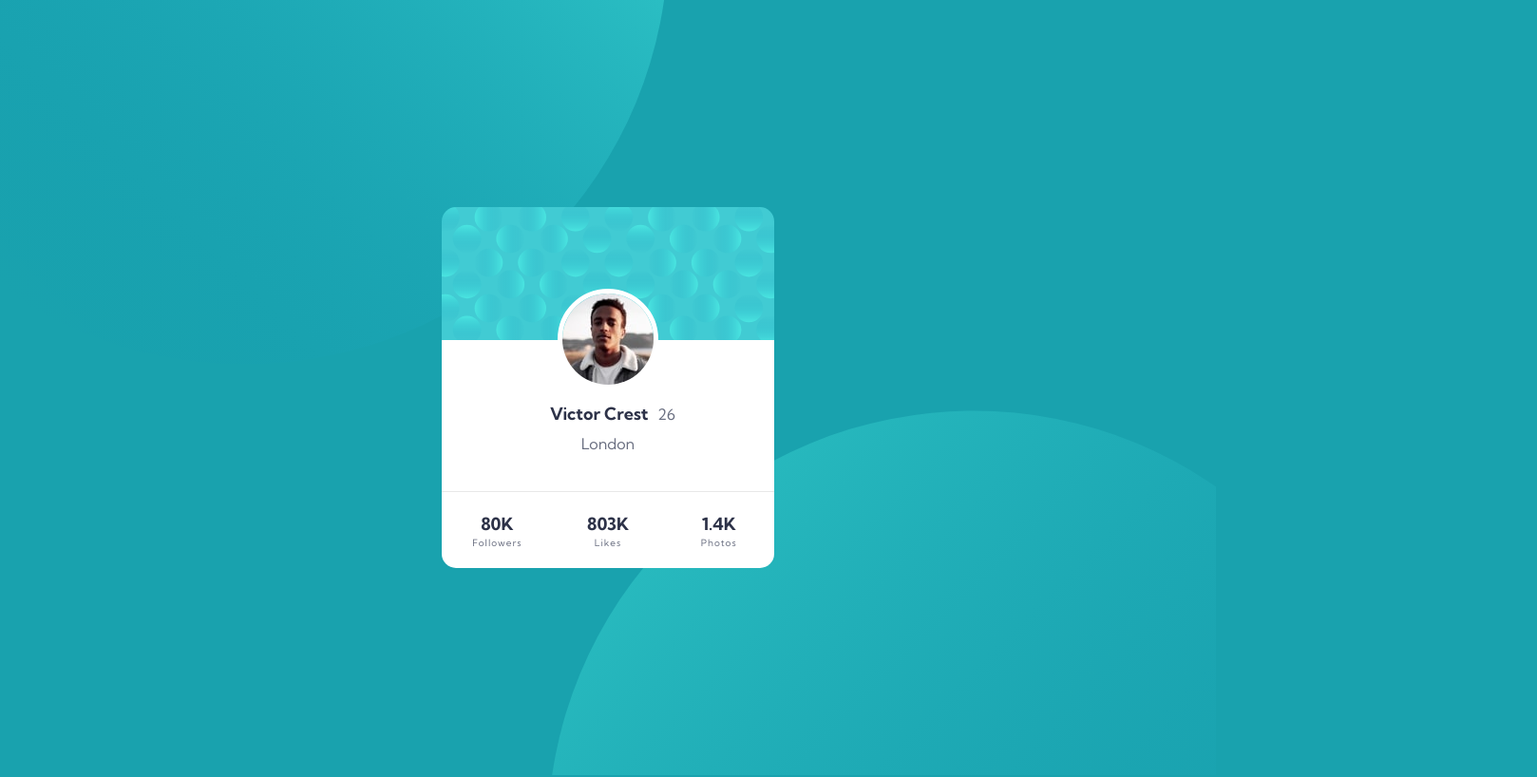
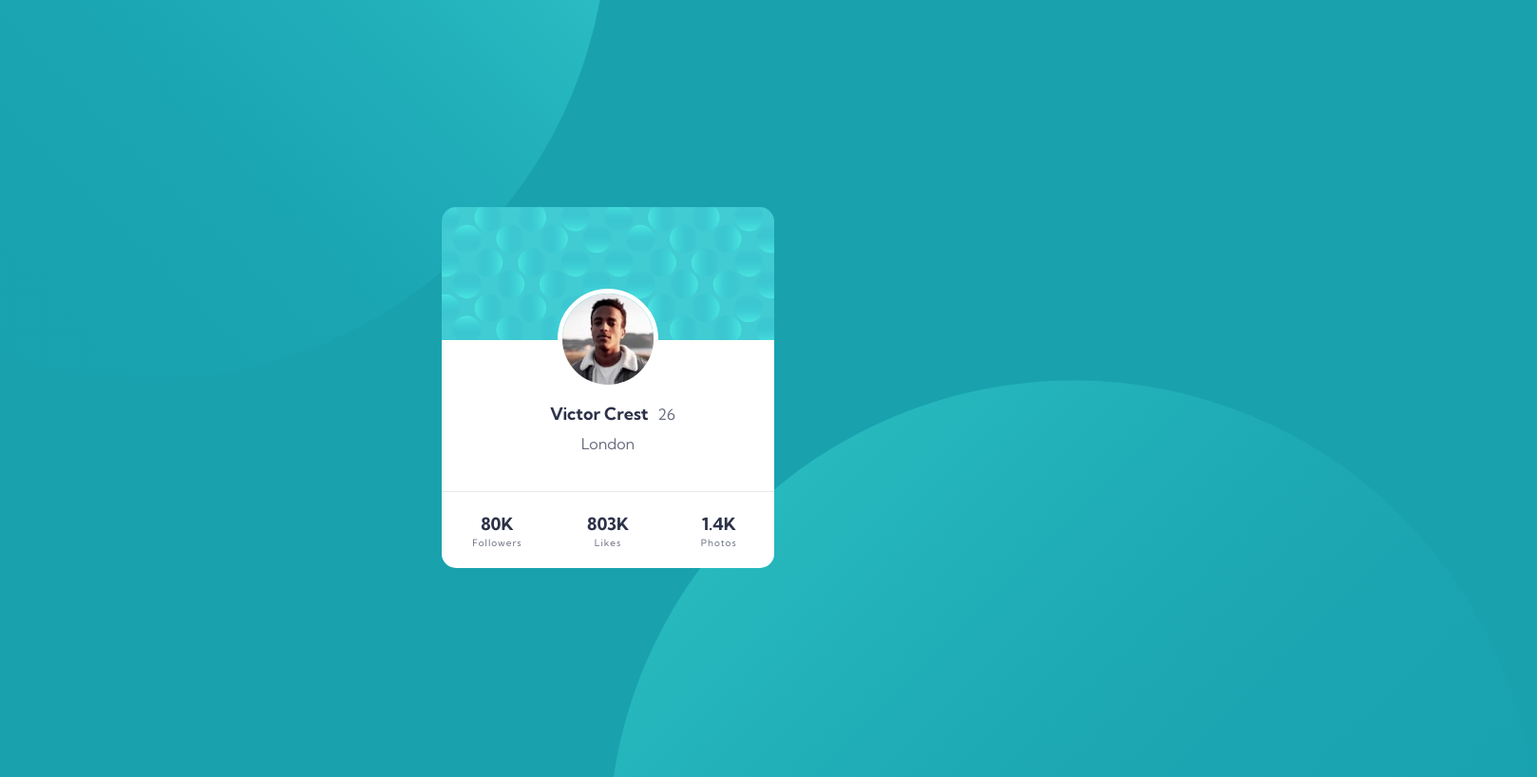
Before and after one commit to luke-hoang/profile-card-component, a plain HTML site: page index.html in a window 1280 px wide. Shown: the top 818 px of the page at 95% size, 1618 px wide, since content can reach past the window. Drawn offline with Linux system fonts and the light colour scheme.

Commit message:
fix: set background images to remain in the same position when viewport size changes

```diff
--- a/index.html
+++ b/index.html
@@ -8,6 +8,7 @@
     <title>Frontend Mentor | Profile Card Component</title>
   </head>
   <body>
+    <img src="./images/bg-pattern-top.svg" alt="background pattern" class="bg-pattern-top">
     <div class="container">
       <div class="card">
         <figure class="profile-info">
@@ -33,5 +34,6 @@
         </div>
       </div>
     </div>
+    <img src="./images/bg-pattern-bottom.svg" alt="background pattern" class="bg-pattern-bottom">
   </body>
 </html>
--- a/style.css
+++ b/style.css
@@ -2,34 +2,22 @@
 
 body {
   background-color: hsl(185, 75%, 39%);
-  background-image:
-    url("./images/bg-pattern-top.svg"),
-    url("./images/bg-pattern-bottom.svg");
-  background-repeat:
-    no-repeat,
-    no-repeat;
 }
 
-@media screen and (orientation: landscape) {
-  body {
-    background-size:
-      70vw,
-      70vw;
-    background-position:
-      left -15vw top -40vw,
-      right -15vw bottom -40vw;
-  }
+.bg-pattern-top {
+  z-index: 1;
+  position: absolute;
+  left: 0;
+  bottom: 0;
+  transform: translate(calc(100vw / 2 - 978px), calc(100vh/-2));
 }
 
-@media screen and (orientation: portrait) {
-  body {
-    background-size:
-      100vh,
-      100vh;
-    background-position:
-      left -70vh top -50vh,
-      right -70vh bottom -50vh;
-  }
+.bg-pattern-bottom {
+  z-index: 2;
+  position: absolute;
+  left: 0;
+  top: 0;
+  transform: translate(calc(100vw/2), calc(100vh/2));
 }
 
 .container {
@@ -40,6 +28,7 @@ body {
 }
 
 .card {
+  z-index: 3;
   min-width: 350px;
   min-height: 380px;
   position: relative;
```
